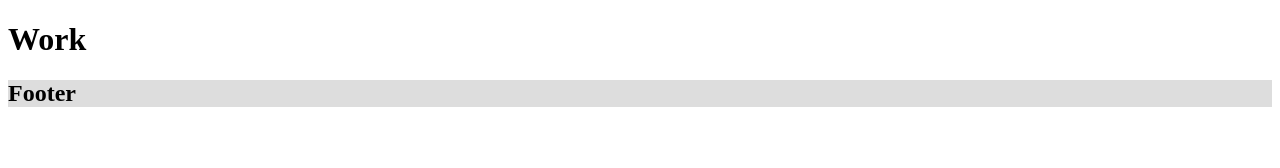
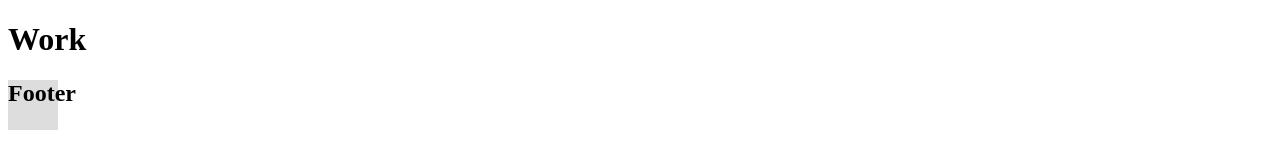
Before and after one commit to kkkosss/forge-constructor, a React app: page / in a window 1280 px wide. Built offline with nearby package versions, Linux system fonts and the light colour scheme.

Commit message:
обновил css

```diff
--- a/code/css/index.scss
+++ b/code/css/index.scss
@@ -1,4 +1,4 @@
-$var : '50px';
+$var : 50px;
 
 .footer{
     width: $var;
```
